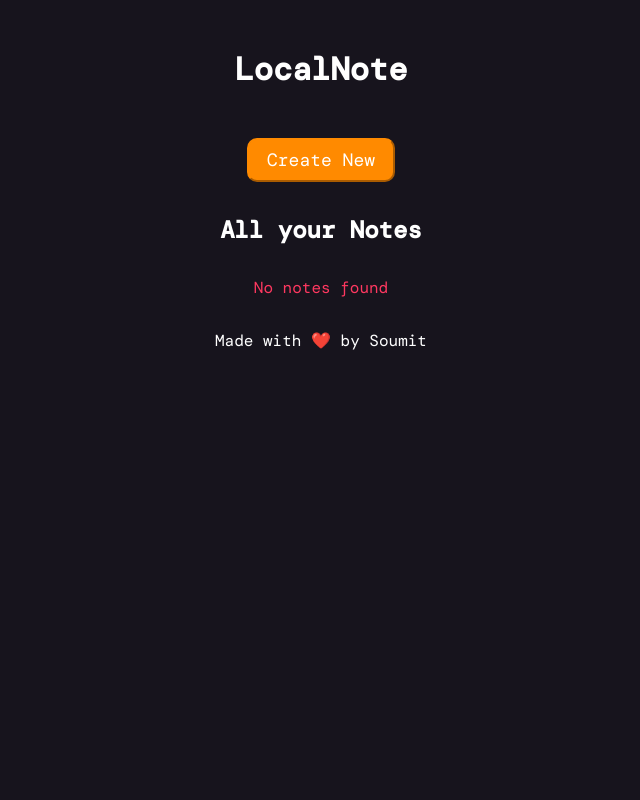
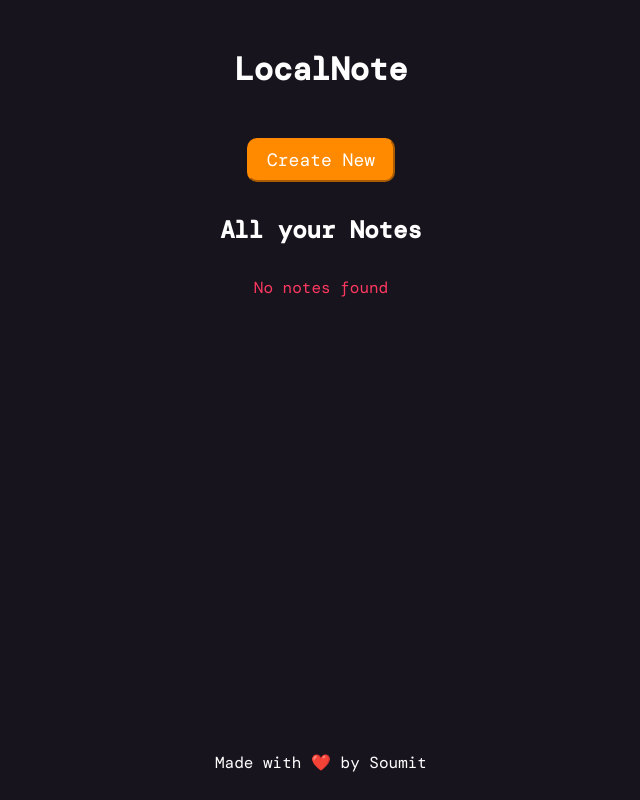
Before and after one commit to soumitdas/localnote, a website with bundled scripts: page public/index.html in a window 1280 px wide. Shown: the whole page, without its empty margins (319-959 px from the left). Built offline with nearby package versions, Linux system fonts and the light colour scheme; a web font is replaced by a local one.

Commit message:
fixed footer at botton & added netlify redirect

```diff
--- a/public/index.html
+++ b/public/index.html
@@ -9,10 +9,12 @@
   </head>
   <body>
     <noscript>LocalNote needs javascript to run</noscript>
-    <header class="header">
-      <h1>LocalNote</h1>
-    </header>
-    <div id="app"></div>
+    <div class="wrapper">
+      <header class="header">
+        <h1>LocalNote</h1>
+      </header>
+      <div id="app"></div>
+    </div>
     <footer class="footer">Made with ❤️ by Soumit</footer>
     <script src="../src/index.js"></script>
   </body>
--- a/public/style.css
+++ b/public/style.css
@@ -49,6 +49,7 @@ a {
   background-color: var(--secondary-color);
   border-color: var(--secondary-color);
   border-radius: 10px;
+  cursor: pointer;
 }
 
 .button:hover {
@@ -284,6 +285,10 @@ textarea {
   text-align: center;
 }
 
+.wrapper {
+  min-height: calc(100vh - 7rem);
+}
+
 .footer {
   text-align: center;
   padding: 1rem 0;
```
Also changed, not shown: netlify.toml (added).
